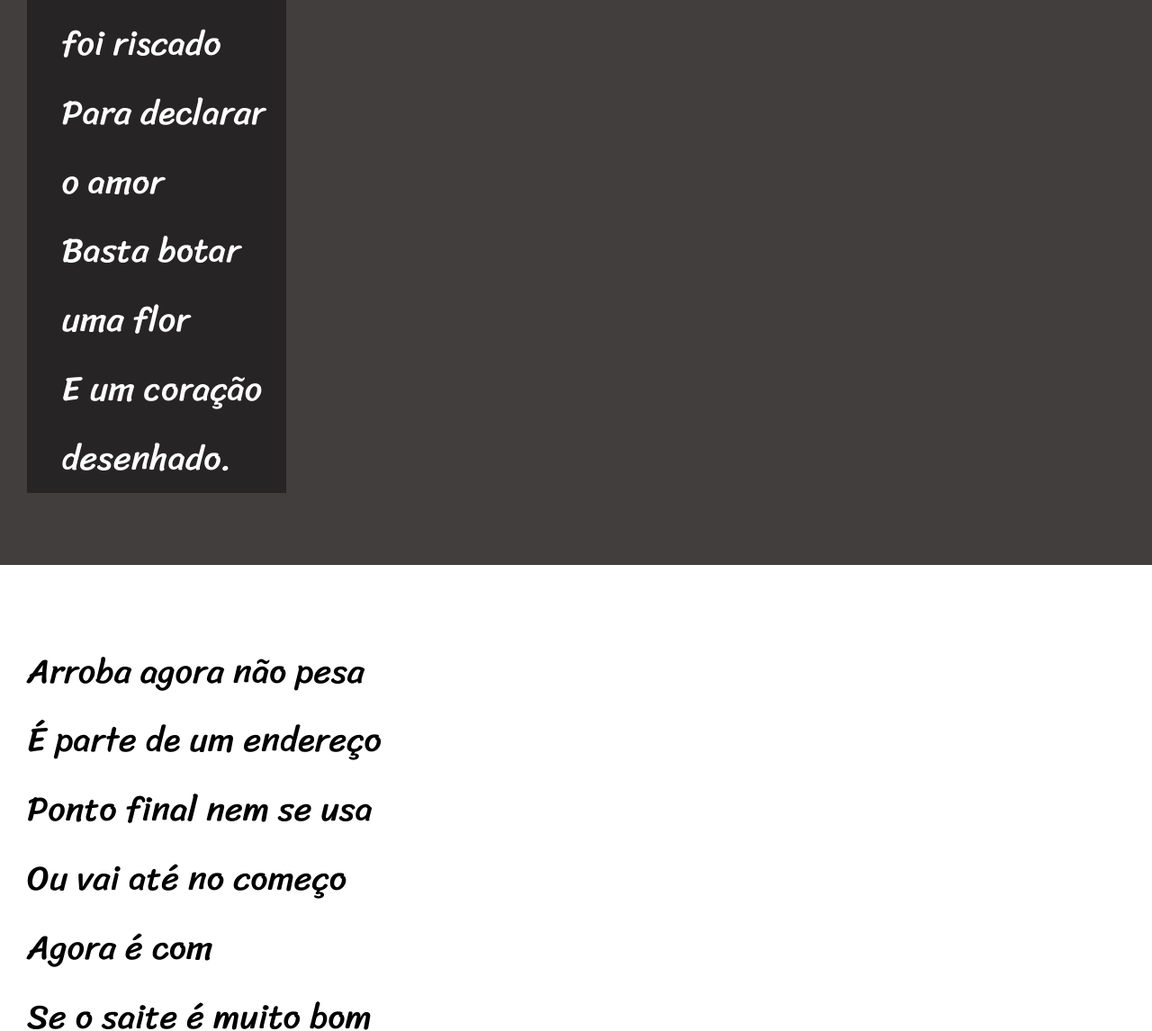
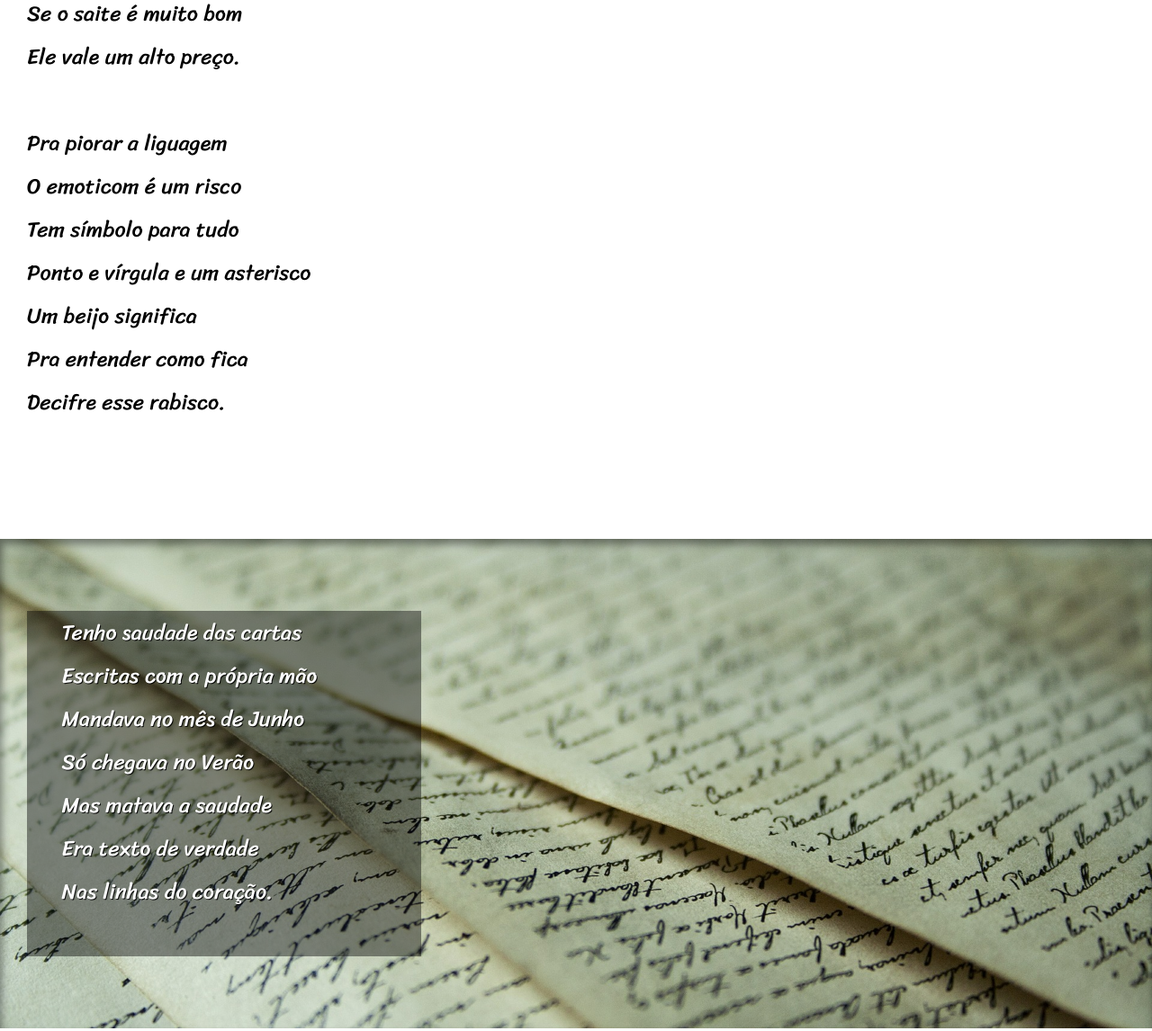
Before and after one commit to TuriLR/HTML-CSS, a plain HTML site: page Exercicios/desafios/Desafio 012/Desafio 12.html in a window 1280 px wide. Shown: the part 1620-2766 px from the top of the page at 90% size. Drawn offline with Linux system fonts and the light colour scheme.

Commit message:
Projeto cordel

```diff
--- a/Exercicios/desafios/Desafio 012/Desafio 12.html
+++ b/Exercicios/desafios/Desafio 012/Desafio 12.html
@@ -27,7 +27,7 @@
     </section>
 
 
-    <section class="imagem">
+    <section class="imagem" id="img01">
         <p>
             Não é mais como era antes<br>
             É tudo abreviado<br>
@@ -61,7 +61,7 @@
         </p>
     </section>
 
-    <section class="imagem">
+    <section class="imagem" id="img02">
         <p>
             Tenho saudade das cartas<br>
             Escritas com a própria mão<br>
@@ -95,7 +95,7 @@
         </p>
     </section>
     <footer>
-        <p> Site criado por <a href="https://gustavoguanabara.github.io" target="_blank" rel="external">Gustavo Guanabara</a> para o <a href="https://www.cursoemvideo.com" target="_blank" rel="external">CursoemVideo</a></p>
+        <p> Site criado por <a href="https://gustavoguanabara.github.io" target="_blank" rel="external">Gustavo Guanabara</a>e desenvolvido por <strong>Théo</strong> para o <a href="https://www.cursoemvideo.com" target="_blank" rel="external">CursoemVideo</a></p>
     </footer>
 </body>
 </html>
--- a/Exercicios/desafios/Desafio 012/estilo/style.css
+++ b/Exercicios/desafios/Desafio 012/estilo/style.css
@@ -22,7 +22,7 @@ html,body{
 }
 
 header{
-    font-size: 3.2vw;
+    font-size: 2.4vw;
     background-color: black;
     color: white;
     text-align: center;
@@ -44,28 +44,45 @@ header a, footer a{
     font-size: 1em;
 }
 section{
-    font-size: 3vw;
+    font-size: 1.5em;
     font-family: var(--fonte3);
     padding-top: 10vh;
     padding-bottom: 10vh;
     line-height: 2em;
     padding-left: 30px;
 }
+section>p{
+    padding-bottom: 2em;
+}
 section.normal{
     background-color: white;
     color: black;
 }
 section.imagem{
+    background-attachment: fixed;
+    background-size: cover;
+    box-shadow: inset 2px 6px 10px 0px rgba(0, 0, 0, 0.419);
     background-color: rgb(66, 62, 62);
     color: white;
 }
 section.imagem>p{
+    text-shadow: 1px 1px 0px rgba(0, 0, 0, 0.871);
     padding-left: 3vw;
-    width: 250px;
+    width: 400px;
     background-color: rgba(0, 0, 0, 0.427);
 }
 header a:hover, footer a:hover{
     text-decoration: underline;
+}
+section#img01{
+    background-image: url(../imagens/background001.jpg);
+    background-position: right center;
+
+}
+section#img02{
+    background-image: url(../imagens/background002.jpg);
+    background-position: right center;
+
 }
 footer{
     background-color: black;
```
